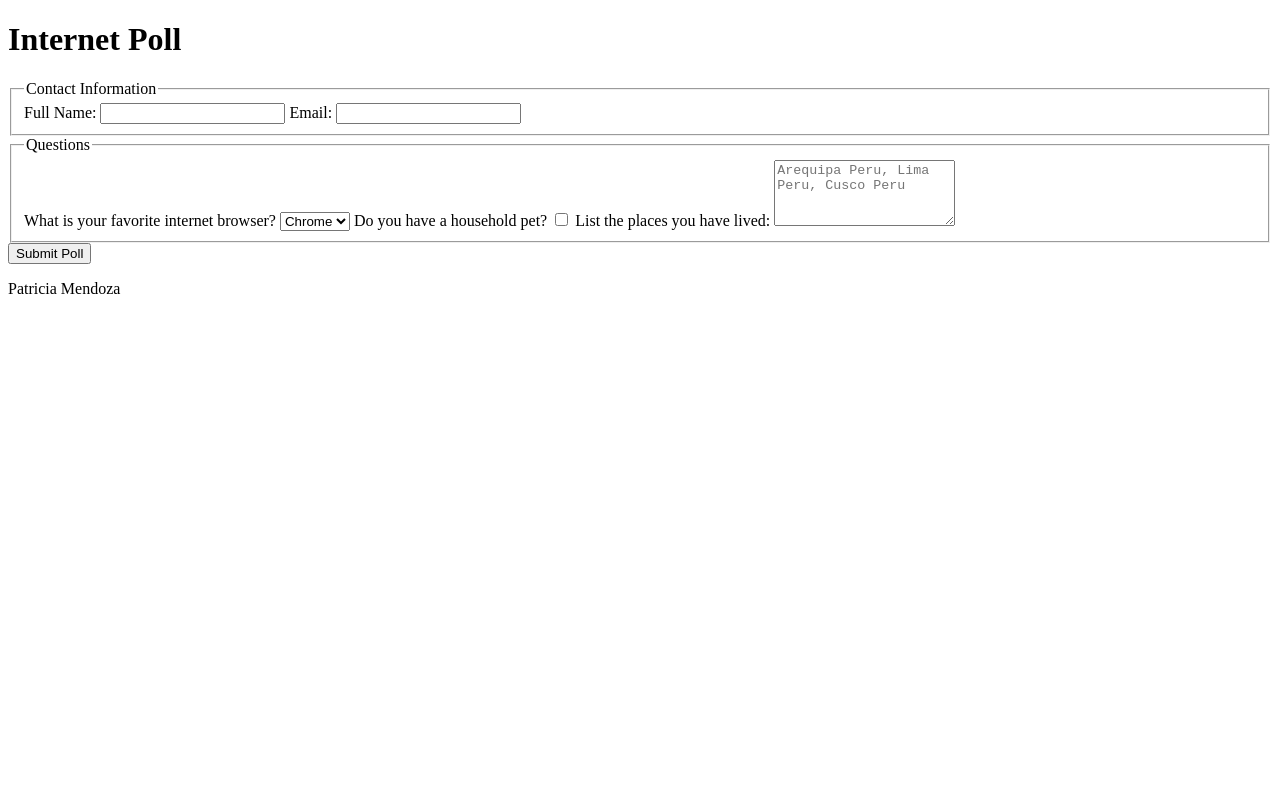
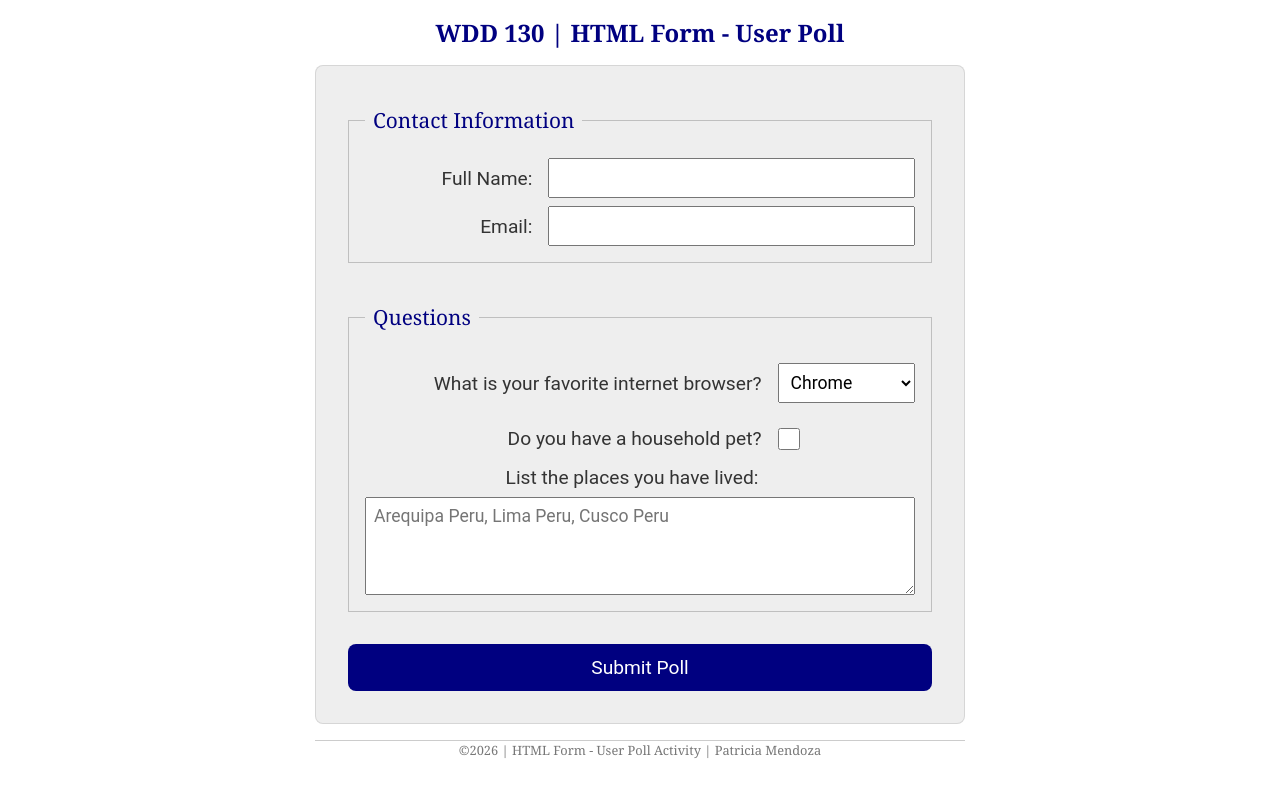
Before and after one commit to patymendoza/wdd130, a plain HTML site: page week05/poll-form.html in a window 1280 px wide. Drawn offline with Linux system fonts and the light colour scheme.

Commit message:
Add W05 poll form styles

```diff
--- a/week05/poll-form.html
+++ b/week05/poll-form.html
@@ -4,24 +4,30 @@
 <head>
     <meta charset="UTF-8">
     <meta name="viewport" content="width=device-width, initial-scale=1.0">
-    <title>HTML Forms Activity</title>
+    <title>WDD 130 | HTML Form - User Poll</title>
+    <link rel="stylesheet" href="styles/poll-form.css">
 </head>
 
 <body>
     <header>
-        <h1>Internet Poll</h1>
+        <h1>WDD 130 | HTML Form - User Poll</h1>
     </header>
     <main>
         <form>
             <fieldset>
                 <legend>Contact Information</legend>
+                <div class="form-item label-narrow">
                     <label for="fullname">Full Name:</label>
                     <input type="text" id="fullname" name="fullname" required>
+                </div>
+                <div class="form-item label-narrow">
                     <label for="useremail">Email:</label>
                     <input type="email" id="useremail" name="useremail" required>
+                </div>
             </fieldset>
             <fieldset>
                 <legend>Questions</legend>
+                <div class="form-item label-wide">
                     <label for="browser">What is your favorite internet browser?</label>
                     <select name="browser" id="browser">
                         <option value="chrome">Chrome</option>
@@ -30,17 +36,22 @@
                         <option value="brave">Brave</option>
                         <option value="other">Other</option>
                     </select>
+                </div>
+                <div class="form-item label-wide">
                     <label for="pet">Do you have a household pet?</label>
                     <input type="checkbox" id="pet" name="pet">
+                </div>
+                <div class="form-item">
                     <label for="places">List the places you have lived:</label>
                     <textarea name="places" id="places" rows="4" placeholder="Arequipa Peru, Lima Peru, Cusco Peru"></textarea>
+                </div>
             </fieldset>
             <button type="submit">Submit Poll</button>
 
         </form>
     </main>
     <footer>
-        <p>Patricia Mendoza</p>
+        <p>&copy;2026 | HTML Form - User Poll Activity | Patricia Mendoza</p>
     </footer>
 
 </body>
--- /dev/null
+++ b/week05/styles/poll-form.css
@@ -0,0 +1,124 @@
+* {
+    margin: 0;
+    padding: 0;
+    box-sizing: border-box;
+
+}
+
+body {
+    font-family: Merriweather, Georgia, serif;
+    font-size: 1.2rem;
+    color: #333;
+    background-color: #fff;
+}
+
+header {
+    margin: 0 auto;
+    width: 100%;
+    max-width: 650px;
+}
+
+h1 {
+    margin: 1rem;
+    font-size: 1.5rem;
+    color: navy;
+    text-align: center;
+}
+
+form {
+    display: grid;
+    width: 100%;
+    max-width: 650px;
+    margin: 0 auto;
+    padding: 1rem;
+    border: 1px solid rgb(0 0 0/ 0.1);
+    border-radius: 0.5rem;
+    background-color: #eee;
+}
+
+fieldset {
+    display: grid;
+    gap: .5rem;
+    margin: 1rem;
+    border: 1px solid rgb(0 0 0/ 0.2);
+    padding: 1rem;
+}
+
+legend {
+    padding: 0.5rem;
+    color: navy;
+    font-size: 1.3rem;
+}
+
+label,
+input,
+button,
+select,
+textarea {
+    font-family: Roboto, Arial, sans-serif;
+}
+
+label {
+    text-align: right;
+    padding-right: 1rem;
+}
+
+input,
+select,
+textarea {
+    padding: 0.5rem;
+    font-size: 1.1rem;
+}
+
+input[type="checkbox"] {
+
+    width: 22px;
+    height: 22px;
+    vertical-align: bottom;
+}
+
+label[for="places"] {
+    text-align: center;
+    margin-bottom: 0.5rem;
+}
+
+button {
+    margin: 1rem;
+    background-color: navy;
+    color: #fff;
+    border: none;
+    border-radius: .5rem;
+    padding: .75rem;
+    font-size: 1.2rem;
+    cursor: pointer;
+}
+
+button:hover,
+button:focus-visible {
+    background-color: goldenrod;
+    color: navy;
+}
+
+footer {
+    margin: 1rem auto 0;
+    width: 100%;
+    max-width: 650px;
+    text-align: center;
+    font-size: 0.8rem;
+    color: #777;
+    border-top: 1px solid #ccc;
+}
+
+.form-item {
+    display: grid;
+    align-items: center;
+}
+
+.label-wide {
+    grid-template-columns: 3fr 1fr;
+    margin: 0.5rem 0;
+}
+
+.label-narrow {
+    grid-template-columns: 1fr 2fr;
+}
```
Lines whose indentation alone changed are shown as unchanged.
